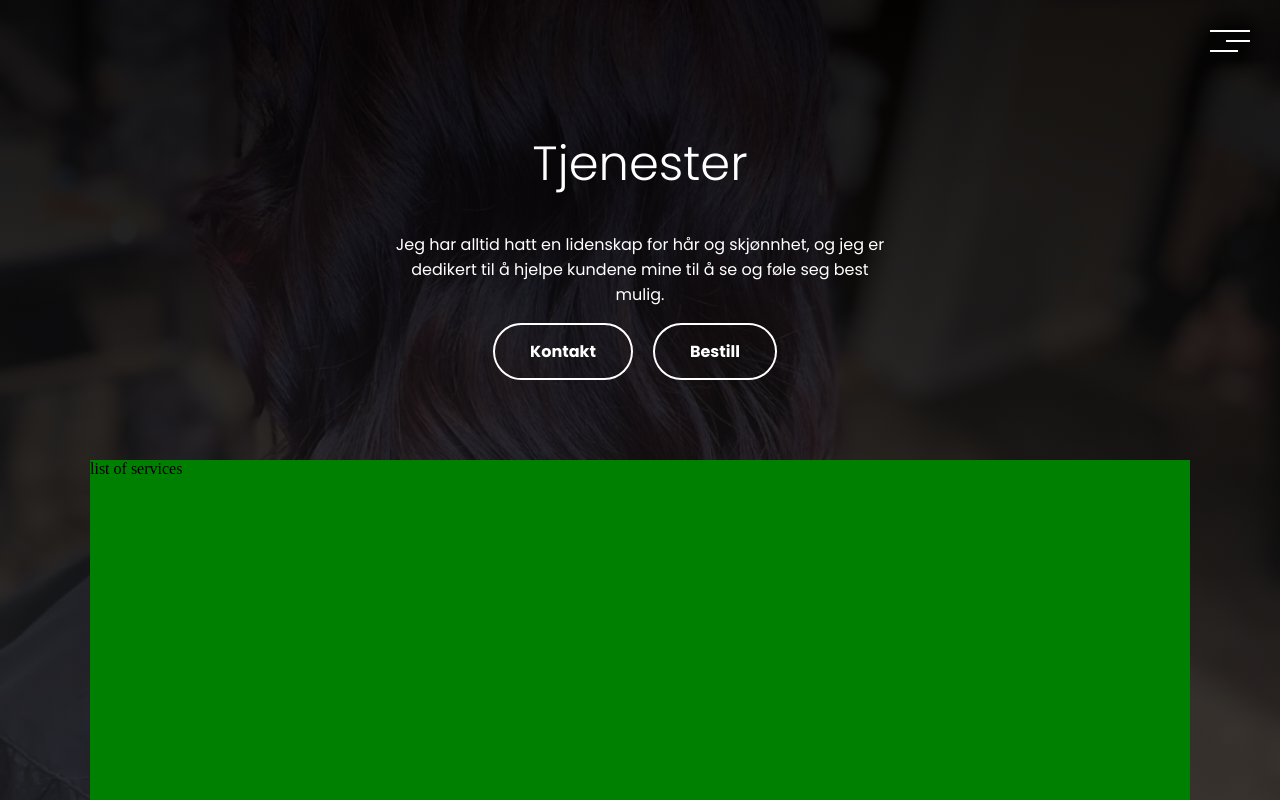
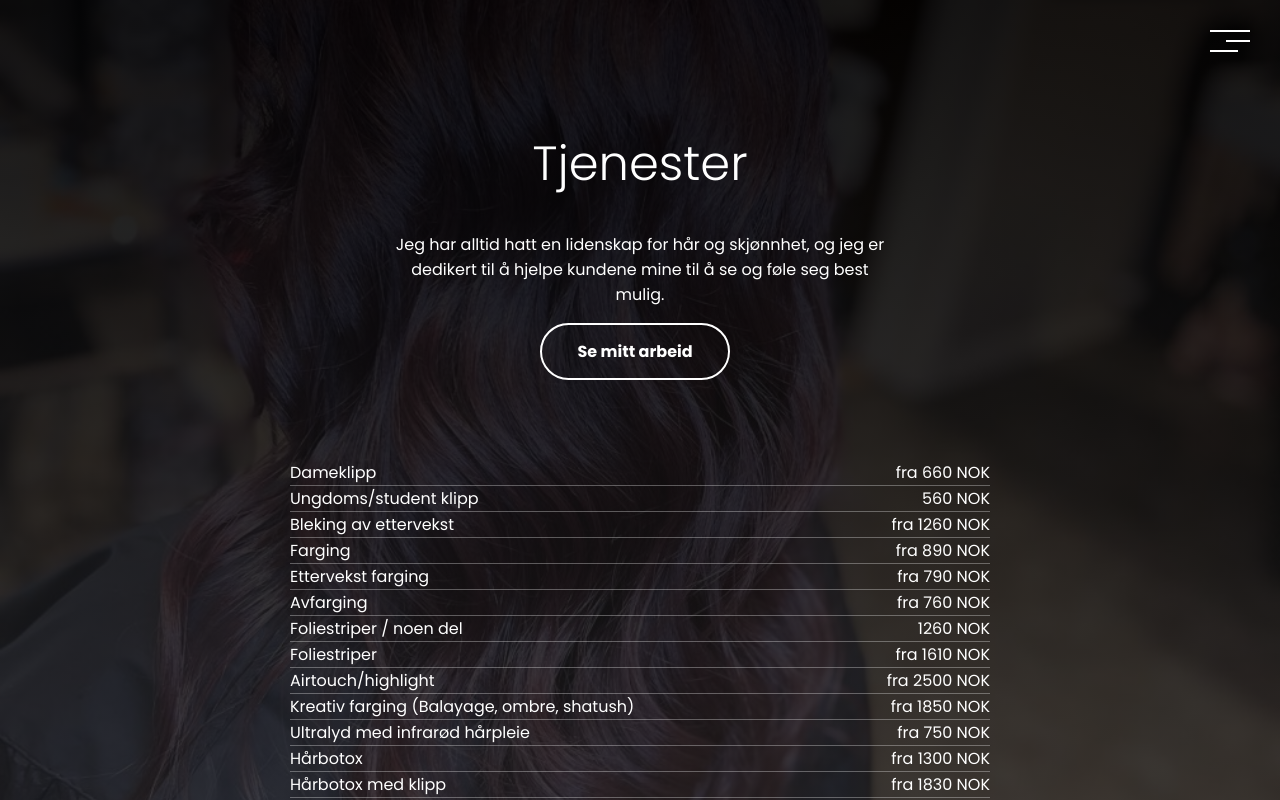
Before and after one commit to sergeiThe/zhanna-dart-site, a Next.js app: page /tjenester in a window 1280 px wide. Built offline with nearby package versions, Linux system fonts and the light colour scheme.

Commit message:
service list test

```diff
--- a/components/Components.jsx
+++ b/components/Components.jsx
@@ -1,9 +1,5 @@
+import Link from "next/link";
 import React from "react";
-
-
-export function Button({ value, onClick, styleType }) {
-    return <button className="btn" onClick={onClick}>{value}</button>;
-}
 
 export function PageTitle({ value }) {
     return <h1>{value}</h1>;
--- /dev/null
+++ b/components/ServiceList.jsx
@@ -0,0 +1,23 @@
+import React from "react";
+import services from "../data/services";
+
+function ServiceList() {
+
+    const serviceList = services.map(service => {
+        return (
+            <li key={services.indexOf(service)} className="service-list-item">
+                <span>{`${service.name}`}</span>
+                <span>{`${service.fra === true ? 'fra' : ""} ${service.price} NOK`}</span>
+            </li>
+        )
+    })
+
+
+    return (
+        <ul className="service-list">
+            {serviceList}
+        </ul>
+    );
+}
+
+export default ServiceList;
--- /dev/null
+++ b/data/services.js
@@ -0,0 +1,51 @@
+class Service {
+
+    constructor(name, price, fra) {
+        this.name = name
+        this.price = price
+        this.fra = fra
+    }
+}
+
+
+const services = [
+    new Service("Dameklipp", 660, true),
+    new Service("Ungdoms/student klipp", 560, false),
+    new Service("Bleking av ettervekst", 1260, true),
+    new Service("Farging", 890, true),
+    new Service("Ettervekst farging", 790, true),
+    new Service("Avfarging", 760, true),
+    new Service("Foliestriper / noen del", 1260, false),
+    new Service("Foliestriper", 1610, true),
+    new Service("Airtouch/highlight", 2500, true),
+    new Service("Kreativ farging (Balayage, ombre, shatush)", 1850, true),
+    new Service("Ultralyd med infrarød hårpleie", 750, true),
+    new Service("Hårbotox", 1300, true),
+    new Service("Hårbotox med klipp", 1830, true),
+    new Service("Keratinbehandling (nanoplastikk)", 1900, true),
+    new Service("Hårbotox med klipp", 1830, true),
+    new Service("Oppsetting", 600, true),
+    new Service("Brudeoppsett", 2500, false),
+    new Service("Brudeoppsett (ink prøvetime og makeup)", 4100, false),
+    new Service("Permanent ink. klipp/form", 1570, true),
+    new Service("Bryn korreksjon (napping)", 250, false),
+    new Service("Farging av vipper", 210, false),
+    new Service("Bryn korreksjon/farging", 370, false),
+    new Service("Bryn korreskjon/farging av henna", 420, false),
+    new Service("Make up", 750, false),
+    new Service("Bryn korreskjon/farging av henna", 420, false),
+    new Service("Herreklipp uten vask", 460, false),
+    new Service("Herreklipp med vask", 500, false),
+    new Service("Klipp pannelugg", 170, false),
+    new Service("Vask/føn", 410, false),
+    new Service("Styling uten vask", 250, false),
+    new Service("Kur med massasje", 460, false),
+    new Service("Barneklipp 1 - 3 år", 210, false),
+    new Service("Barneklipp 4 - 8 år", 280, false),
+    new Service("Barneklipp 9 - 12 år", 350, false),
+
+]
+
+
+
+export default services
--- a/pages/kontakt.js
+++ b/pages/kontakt.js
@@ -19,9 +19,6 @@ const Contact = () => {
 
     const router = useRouter()
 
-    const goFurtherHandler = () => {
-        router.push("/kontakt")
-    }
 
     return (
 
@@ -47,7 +44,7 @@ const Contact = () => {
                         initial="initialState"
                         animate="animateState">
 
-                        <Link href="https://zhannadart.onlinebooq.net/" className="btn">Bestill</Link>
+                        <Link href="https://zhannadart.onlinebooq.net/" className="btn btn-primary">Bestill</Link>
                     </m.div>
                     <m.div className="contact-info">
                         <Paragraph value={phone}/>
--- a/pages/tjenester.js
+++ b/pages/tjenester.js
@@ -5,6 +5,7 @@ import { motion as m } from 'framer-motion'
 import Section from '../components/Section'
 import { paragraphVariants, btnVariants } from '../animations/aboutPage'
 import Link from 'next/link'
+import ServiceList from '../components/ServiceList'
 
 
 
@@ -41,13 +42,13 @@ const Services = () => {
                         variants={btnVariants}
                         initial="initialState"
                         animate="animateState">
-                        <Link href="/kontakt" className="btn">Kontakt</Link>
-                        <Link href="https://zhannadart.onlinebooq.net/" className="btn">Bestill</Link>
+                        <Link href="/arbeid" className="btn btn-secondary">Se mitt arbeid</Link>
+
                     </m.div>
 
                 </div>
                 <div className='services-images-container'>
-                    list of services
+                    <ServiceList />
                 </div>
 
             </div>
--- a/styles/button.scss
+++ b/styles/button.scss
@@ -1,5 +1,5 @@
 .btn {
-    background-color: transparent;
+
     padding: 15px 35px;
     margin: 0 10px;
 
@@ -8,11 +8,27 @@
 
     border-radius: 100px;
     border: 2px solid $bg-color-primary;
-    color: $bg-color-primary;
 
     cursor: pointer;
 
     transition: all 0.2s;
+
+
+}
+
+.btn-primary {
+    background-color: $bg-color-primary;
+    color: black;
+
+    &:hover {
+        background-color: transparent;
+        color: $bg-color-primary;
+    }
+}
+
+.btn-secondary {
+    background-color: transparent;
+    color: $bg-color-primary;
 
     &:hover {
         background-color: $bg-color-primary;
--- a/styles/index.scss
+++ b/styles/index.scss
@@ -8,11 +8,14 @@
 @import "./background.scss";
 
 // Pages global css
-
 @import "./page-home.scss";
 @import "./page-about.scss";
-@import "./hamburger.scss";
-@import "./menu.scss";
 @import "./page-work.scss";
 @import "./page-services.scss";
 @import "./page-contact.scss";
+
+
+// Components css
+@import "./hamburger.scss";
+@import "./menu.scss";
+@import "./service-list.scss";
--- a/styles/page-services.scss
+++ b/styles/page-services.scss
@@ -57,7 +57,6 @@
 
 
 .services-images-container {
-    background-color: green;
-    height: 400px;
-    width: 100%;
+    width: 80%;
+    max-width: 700px;
 }
--- /dev/null
+++ b/styles/service-list.scss
@@ -0,0 +1,12 @@
+.service-list {
+    list-style: none;
+    color: $bg-color-primary;
+    font-family: $font-family-primary;
+}
+
+.service-list-item {
+    display: flex;
+    justify-content: space-between;
+
+    border-bottom: 1px solid rgba(255, 255, 255, 0.31);
+}
```
Also changed, not shown: pages/arbeid.js (+3 -4 lines), pages/index.js (+2 -10 lines), pages/om-meg.js (+4 -4 lines).
